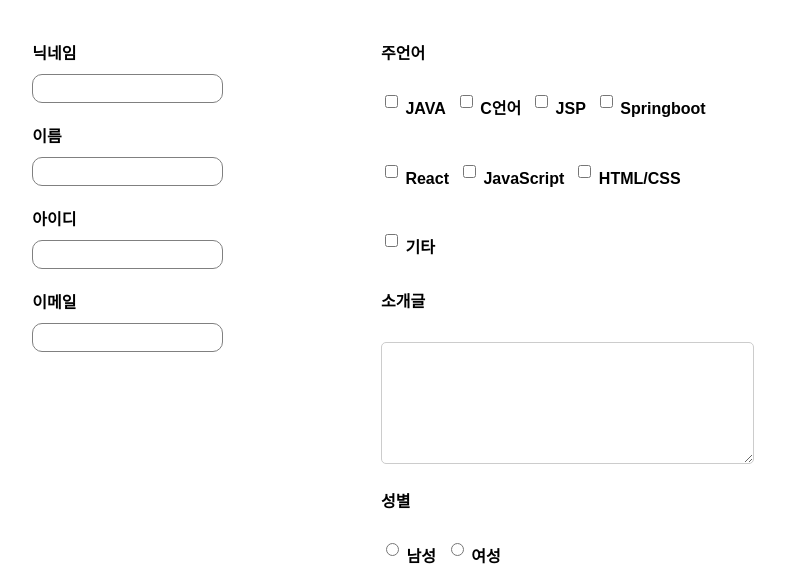
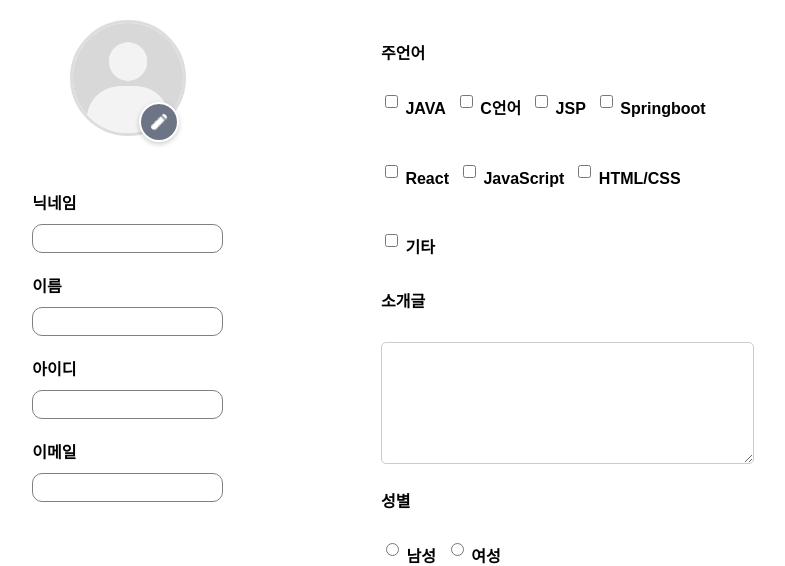
Before and after one commit to your-na/BOB, a Spring Boot app: page /profile/1 in a window 1280 px wide. Shown: the part 149-715 px from the top of the page, without its empty margins (298-1083 px from the left). Run offline with Spring Boot 4, Linux system fonts and the light colour scheme; the visitor is signed in with stand-in values (Sample User, id 1).

Commit message:
정보 수정 프로필 이미지 안 보임 수정 ( 겉보기로 js 이용해 프로필 사진 변경까지 가능. 근데 sql 연동이 아닌 그냥 보여지는것만)

```diff
--- a/src/main/resources/static/css/profile.css
+++ b/src/main/resources/static/css/profile.css
@@ -73,7 +73,7 @@ body {
 
 .profile-pic {
     position: relative;
-    margin-top: 150px;
+    margin-bottom: 20px;
     text-align: center; /* 이미지 가운데 정렬 */
 }
 
--- a/src/main/resources/templates/profile.html
+++ b/src/main/resources/templates/profile.html
@@ -17,7 +17,7 @@
 
 <div class="container">
     <div class="profile">
-        <div class="profile-pic" th:each="image : ${images}">
+        <div class="profile-pic"><!--th:each="image : ${images}"-->
             <img src="/images/profile.png" alt="profile" id="profileimg">
             <input type="file" name="files" id="files" multiple style="display: none;" accept="image/*">
             <label for="files">
@@ -69,5 +69,22 @@
     <button class="save">수정</button>
     <button class="cancel">취소</button>
 </div>
+
+<script>
+    // 파일 선택 시 프로필 이미지를 변경하는 기능
+    document.getElementById('files').addEventListener('change', function(event) {
+        const file = event.target.files[0]; // 선택된 첫 번째 파일
+        if (file) {
+            const reader = new FileReader();
+
+            reader.onload = function(e) {
+                document.getElementById('profileimg').src = e.target.result; // 프로필 이미지 변경
+            };
+
+            reader.readAsDataURL(file); // 파일을 데이터 URL로 읽어오기
+        }
+    });
+
+</script>
 </body>
 </html>
```
